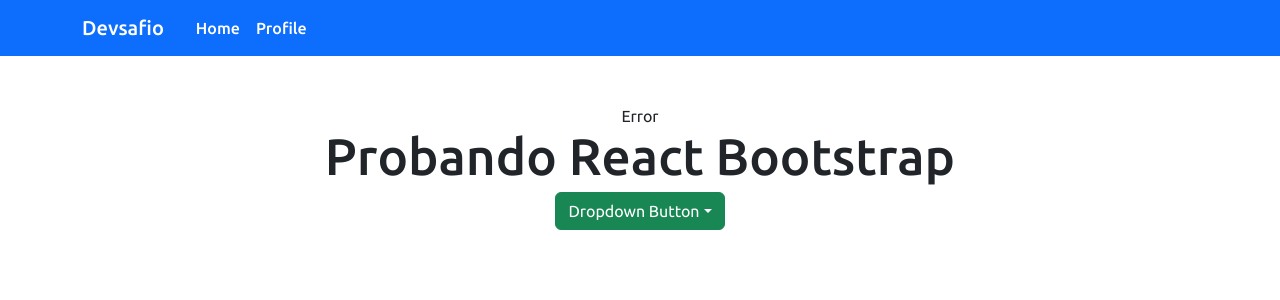
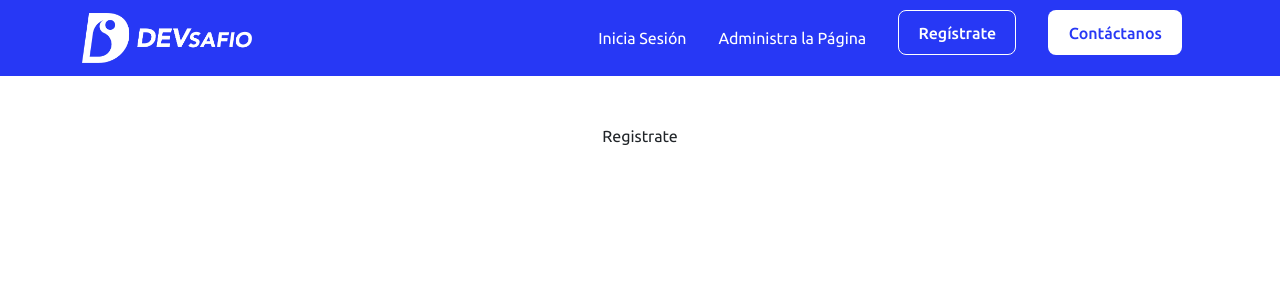
Before and after one commit to dlab-team/c17-incubadora-frontend, a React (Vite) app: page /registrate in a window 1280 px wide. Shown: the top 300 px of the page. Built offline with nearby package versions, Linux system fonts and the light colour scheme.

Commit message:
arreglos navbar

```diff
--- a/src/App.css
+++ b/src/App.css
@@ -1,6 +1,6 @@
-@import url('https://fonts.googleapis.com/css2?family=Ubuntu:ital,wght@0,300;0,400;0,500;0,700;1,300;1,400;1,500;1,700&display=swap');
+@import url("https://fonts.googleapis.com/css2?family=Ubuntu:ital,wght@0,300;0,400;0,500;0,700;1,300;1,400;1,500;1,700&display=swap");
 
-*{
+* {
   margin: 0;
   padding: 0;
 }
--- a/src/App.jsx
+++ b/src/App.jsx
@@ -1,39 +1,18 @@
-import './App.css'
-import Dropdown from 'react-bootstrap/Dropdown';
-import 'bootstrap/dist/css/bootstrap.min.css';
-import { BrowserRouter } from 'react-router-dom';
-import  Router  from './router/Router';
-import NavBar from './components/navbar/Navbar';
-
-
+import "./App.css";
+import "bootstrap/dist/css/bootstrap.min.css";
+import { BrowserRouter } from "react-router-dom";
+import Router from "./router/Router";
+import NavigationBar from "./components/navbar/NavigationBar";
 
 function App() {
-
-
   return (
     <>
-
-    <BrowserRouter>
-        <NavBar />
+      <BrowserRouter>
+        <NavigationBar />
         <Router />
-    </BrowserRouter>
-
-
-    <h1>Probando React Bootstrap</h1>
-
-    <Dropdown>
-      <Dropdown.Toggle variant="success" id="dropdown-basic">
-        Dropdown Button
-      </Dropdown.Toggle>
-
-      <Dropdown.Menu>
-        <Dropdown.Item href="#/action-1">Action</Dropdown.Item>
-        <Dropdown.Item href="#/action-2">Another action</Dropdown.Item>
-        <Dropdown.Item href="#/action-3">Something else</Dropdown.Item>
-      </Dropdown.Menu>
-    </Dropdown>
+      </BrowserRouter>
     </>
-  )
+  );
 }
 
-export default App
+export default App;
--- /dev/null
+++ b/src/components/contactUs/ContactUs.jsx
@@ -0,0 +1,7 @@
+import React from "react";
+
+const ContactUs = () => {
+  return <div>Contactanos</div>;
+};
+
+export default ContactUs;
--- a/src/components/navbar/Navbar.jsx
+++ /dev/null
@@ -1,37 +0,0 @@
-import React from 'react';
-import { Link } from "react-router-dom";
-
-import Container from 'react-bootstrap/Container';
-import Nav from 'react-bootstrap/Nav';
-import Navbar from 'react-bootstrap/Navbar';
-
-
-
-
-const NavBar = () => {
-
-
-  return (
-    <>
-
-<Navbar expand="lg" className="navbar-devsafio mb-5" bg="primary" data-bs-theme="dark">
-      <Container>
-        <Navbar.Brand href="#home">Devsafio</Navbar.Brand>
-        <Navbar.Toggle aria-controls="basic-navbar-nav" />
-        <Navbar.Collapse id="basic-navbar-nav">
-
-          <Nav className="me-auto">
-          <Link to="/" className="text-white ms-3 text-decoration-none">Home</Link>
-          <Link to="/Profile" className="text-white ms-3 text-decoration-none">Profile</Link>
-          </Nav>
-
-        </Navbar.Collapse>
-      </Container>
-    </Navbar>
-
-
-    </>
-  )
-};
-
-export default NavBar;
--- /dev/null
+++ b/src/components/navbar/NavigationBar.jsx
@@ -0,0 +1,39 @@
+import React from "react";
+import { Link } from "react-router-dom";
+import Container from "react-bootstrap/Container";
+import Nav from "react-bootstrap/Nav";
+import Navbar from "react-bootstrap/Navbar";
+import "./navbar.css";
+
+const NavigationBar = () => {
+  return (
+    <Navbar expand="lg" className="navbar-devsafio mb-5" variant="dark">
+      <Container>
+        <Navbar.Brand href="#home">
+          <img className="logo-nav" alt="Logo" src="DEV-IMAGOTIPO-WHITE-HORIZONTAL.png" />
+        </Navbar.Brand>
+        <Navbar.Toggle aria-controls="basic-navbar-nav" />
+        <Navbar.Collapse id="basic-navbar-nav">
+          <Nav className="ms-auto">
+            <Link to="/" className="text-white m-3 text-decoration-none fw-normal">
+              Inicia Sesión
+            </Link>
+            <Link to="/profile" className="text-white m-3 text-decoration-none fw-normal">
+              Administra la Página
+            </Link>
+            <div>
+              <Link to="/registrate">
+                <button className="nav-button mx-3">Regístrate</button>
+              </Link>
+              <Link to="/contactanos">
+                <button className="nav-button2 mx-3">Contáctanos</button>
+              </Link>
+            </div>
+          </Nav>
+        </Navbar.Collapse>
+      </Container>
+    </Navbar>
+  );
+};
+
+export default NavigationBar;
--- a/src/components/navbar/navbar.css
+++ b/src/components/navbar/navbar.css
@@ -1,5 +1,20 @@
-.navbar-devsafio{
-    width: 100%;
-    padding: 3%;
-    background-color: #2738F5;
+.logo-nav {
+  width: 170px;
+  height: 50px;
 }
+
+.navbar-devsafio {
+  width: 100%;
+  background-color: #2738f5;
+}
+
+.nav-button {
+  border: 1px solid white;
+  background-color: #2738f5;
+  color: white;
+}
+
+.nav-button2 {
+  background-color: white;
+  color: #2738f5;
+}
--- a/src/components/register/Register.jsx
+++ b/src/components/register/Register.jsx
@@ -1,10 +1,7 @@
-import React from 'react';
-
+import React from "react";
 
 const Register = () => {
-  return (
-    <div>Register</div>
-  )
+  return <div>Registrate</div>;
 };
 
 export default Register;
--- a/src/index.css
+++ b/src/index.css
@@ -51,16 +51,3 @@ button:focus,
 button:focus-visible {
   outline: 4px auto -webkit-focus-ring-color;
 }
-
-@media (prefers-color-scheme: light) {
-  :root {
-    color: #213547;
-    background-color: #ffffff;
-  }
-  a:hover {
-    color: #747bff;
-  }
-  button {
-    background-color: #f9f9f9;
-  }
-}
--- a/src/router/Router.jsx
+++ b/src/router/Router.jsx
@@ -1,24 +1,23 @@
-import React from 'react';
+import React from "react";
 import { Routes, Route } from "react-router-dom";
-import  Home  from '../views/home';
-import  Profile  from '../views/Profile';
-import  Error  from '../views/Error';
-
+import Home from "../views/home";
+import Profile from "../views/Profile";
+import Error from "../views/Error";
+import Register from "../components/register/Register";
+import ContactUs from "../components/contactUs/ContactUs";
 
 const Router = () => {
-
-
-
-
   return (
     <>
-        <Routes>
-            <Route path="/" element={ <Home /> } />
-            <Route path="/profile" element={ <Profile /> } />
-            <Route path="*" element={ <Error /> } />
-        </Routes>
+      <Routes>
+        <Route path="/" element={<Home />} />
+        <Route path="/profile" element={<Profile />} />
+        <Route path="/registrate" element={<Register />} />
+        <Route path="/contactanos" element={<ContactUs />} />
+        <Route path="*" element={<Error />} />
+      </Routes>
     </>
-  )
-}
+  );
+};
 
-export default Router
+export default Router;
```
Also changed, not shown: src/views/home.jsx (+3 -6 lines), public/DEV-IMAGOTIPO-WHITE-HORIZONTAL.png (renamed from src/assets/images/DEV-IMAGOTIPO-WHITE-HORIZONTAL.png).
